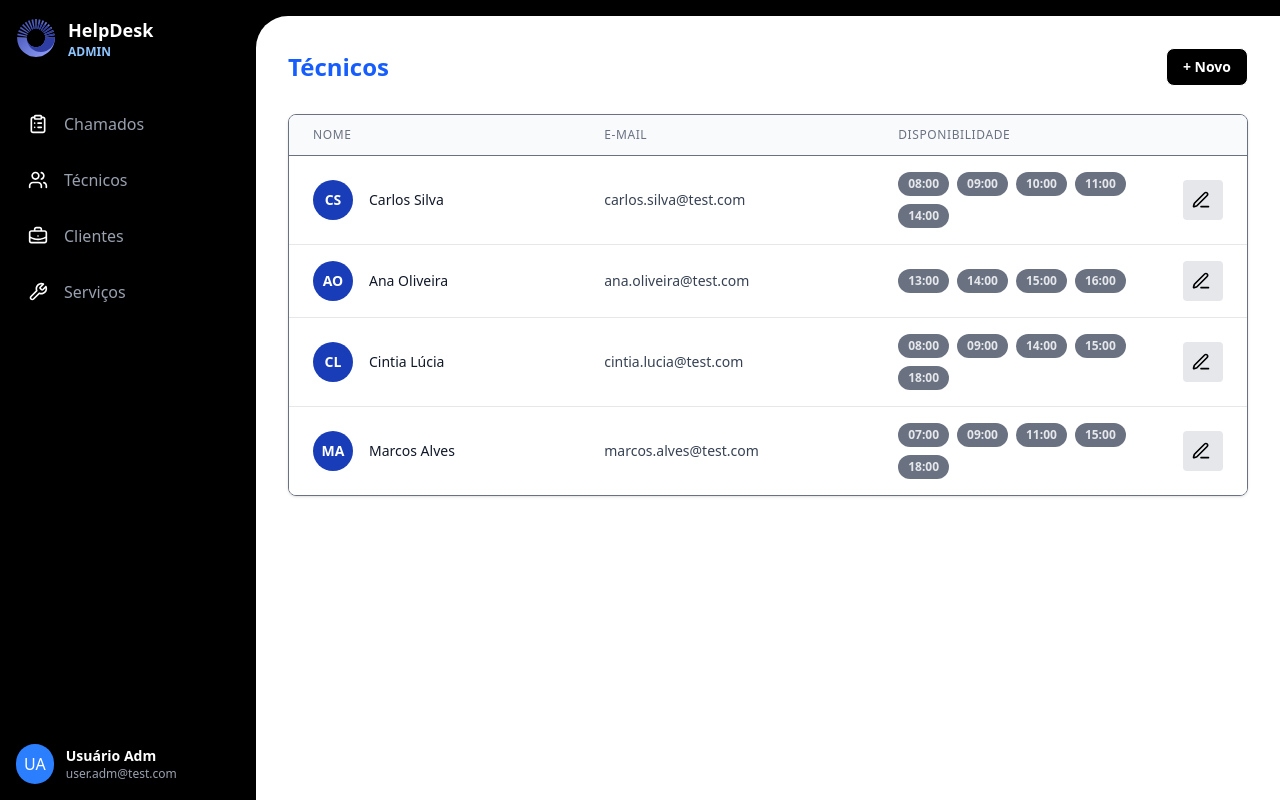
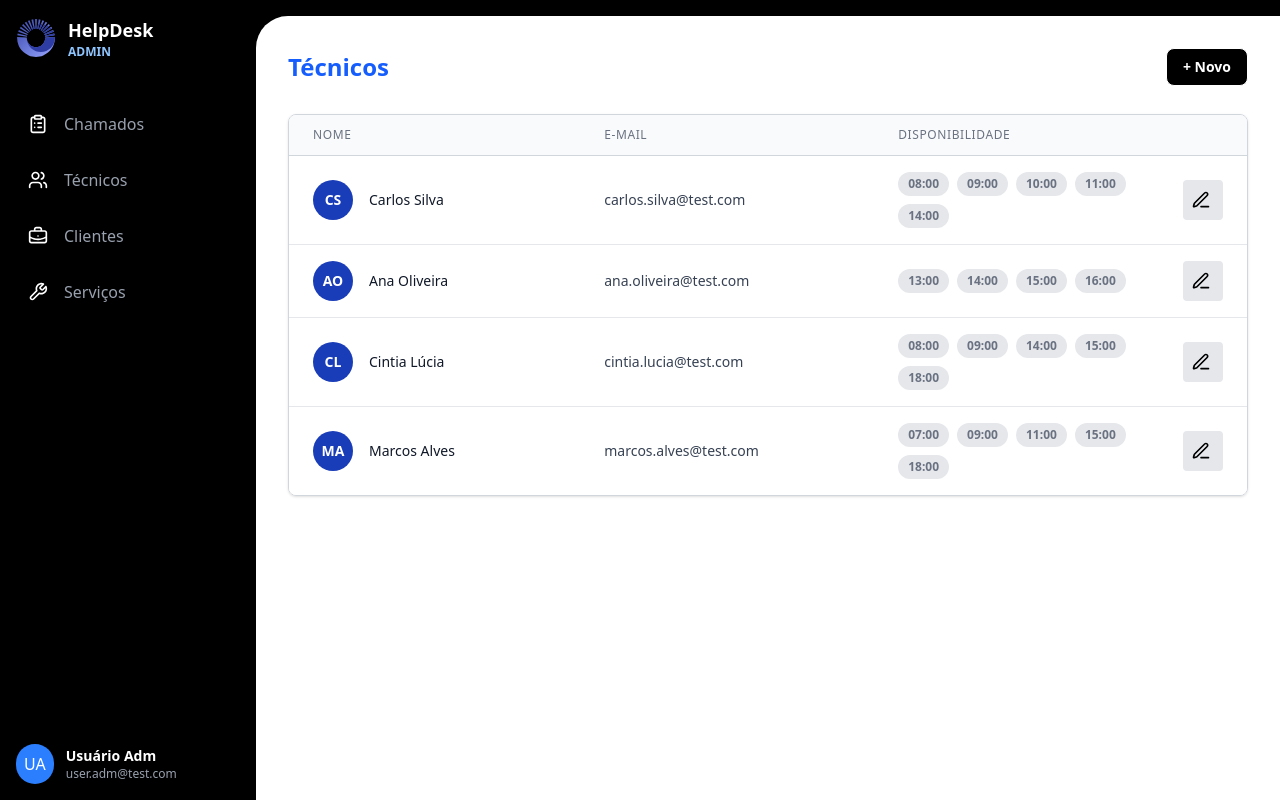
Before and after one commit to rafabt-hub/helpdesk-frontend, a React (Vite) app: page /technicians in a window 1280 px wide. Built offline with nearby package versions, Linux system fonts and the light colour scheme.

Commit message:
Adding New + Edit tech

```diff
--- a/src/pages/EditTech.tsx
+++ b/src/pages/EditTech.tsx
@@ -0,0 +1,7 @@
+export function EditTech() {
+  return (
+    <div className="w-screen h-screen flex justify-center items-center">
+      <span className="text-gray-400 font-semibold text-lg">Editar Tecnico</span>
+    </div>
+  )
+}
--- a/src/pages/NewTech.tsx
+++ b/src/pages/NewTech.tsx
@@ -0,0 +1,7 @@
+export function NewTech() {
+  return (
+    <div className="w-screen h-screen flex justify-center items-center">
+      <span className="text-gray-400 font-semibold text-lg">Novo Tecnico</span>
+    </div>
+  )
+}
--- a/src/pages/Technicians.tsx
+++ b/src/pages/Technicians.tsx
@@ -42,8 +42,8 @@ export function Technicians() {
         </button>
       </div>
 
-      <div className="mt-7 overflow-hidden border border-gray-500 rounded-lg shadow-sm">
-        <table className="min-w-full divide-y divide-gray-500">
+      <div className="mt-7 overflow-hidden border border-gray-300 rounded-lg shadow-sm">
+        <table className="min-w-full divide-y divide-gray-300">
           <thead className="bg-gray-50">
             <tr>
               <th className="px-6 py-3 text-left text-xs font-medium text-gray-500 uppercase tracking-wider w-1/3">
@@ -83,7 +83,7 @@ export function Technicians() {
                     {tech.availability.map((time) => (
                       <span
                         key={time}
-                        className="px-2.5 py-1 inline-flex text-xs font-semibold rounded-full bg-gray-500 text-gray-200"
+                        className="px-2.5 py-1 inline-flex text-xs font-semibold rounded-full bg-gray-200 text-gray-500"
                       >
                         {time}
                       </span>
--- a/src/routes/index.tsx
+++ b/src/routes/index.tsx
@@ -2,10 +2,12 @@ import { Routes, Route } from "react-router-dom"
 
 import { SignIn } from "../pages/SignIn"
 import { SignUp } from "../pages/Signup"
+import { NewTech } from "../pages/NewTech"
 import { Clients } from "../pages/Clients"
 import { Tickets } from "../pages/Tickets"
+import { Services } from "../pages/Services"
 import { NotFound } from "../pages/NotFound"
-import { Services } from "../pages/Services"
+import { EditTech } from "../pages/EditTech"
 import { AppLayout } from "../layouts/AppLayout"
 import { AuthLayout } from "../layouts/AuthLayout"
 import { Technicians } from "../pages/Technicians"
@@ -33,6 +35,8 @@ export function AppRoutes() {
         <Route index element={<Tickets />} />
         <Route path="tickets/:id" element={<TicketsDetails />} />
         <Route path="technicians" element={<Technicians />} />
+        <Route path="/technicians/:email/edit" element={<EditTech />} />
+        <Route path="/technicians/new" element={<NewTech />} />
         <Route path="clients" element={<Clients />} />
         <Route path="services" element={<Services />} />
       </Route>
```
